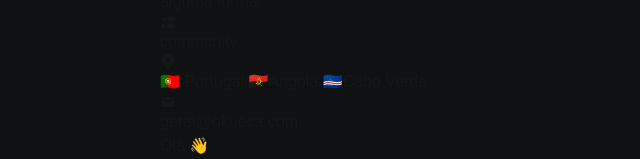
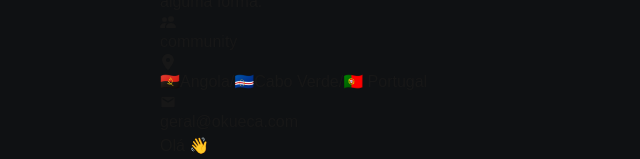
Before and after one commit to okueca/okueca-app, a Next.js app: page / in a window 1280 px wide. Shown: the part 158-317 px from the top of the page, without its empty margins (0-640 px from the left). Built offline with nearby package versions, Linux system fonts and the light colour scheme; no server answers.

Commit message:
fix media

```diff
--- a/src/app/components/header.js
+++ b/src/app/components/header.js
@@ -17,7 +17,7 @@ const Header = ({ data, screen }) => {
             />
           </div>
 
-          <div className="flex flex-col justify-center align-items-center gap-4">
+          <div className="flex flex-col justify-center align-items-center gap-4 md:text-sm ">
             <h6>OKWETCHA</h6>
             <p className="text-wra">
               Okueca é uma organização africana sem fins lucrativos que pretende
@@ -32,7 +32,7 @@ const Header = ({ data, screen }) => {
 
               <div className="flex flex-row items-center gap-2">
                 <FaLocationDot />
-                <div> 🇵🇹 Portugal/🇦🇴Angola/🇨🇻Cabo Verde</div>
+                <div> 🇦🇴Angola/🇨🇻Cabo Verde/🇵🇹 Portugal</div>
               </div>
 
               <div className="flex flex-row items-center gap-2">
@@ -44,7 +44,7 @@ const Header = ({ data, screen }) => {
         </div>
 
         {screen > "1024" && (
-          <div className="">
+          <div className=" hidden lg:block">
             <Image
               src="/animationbrain.gif"
               width={150}
--- a/src/app/globals.css
+++ b/src/app/globals.css
@@ -88,7 +88,7 @@ body {
   }
 }
 
-@media only screen and (max-width: 600px) {
+@media only screen and (max-width: 765px) {
   .flex-wrap-mobile {
     flex-direction: column !important;
   }
```
